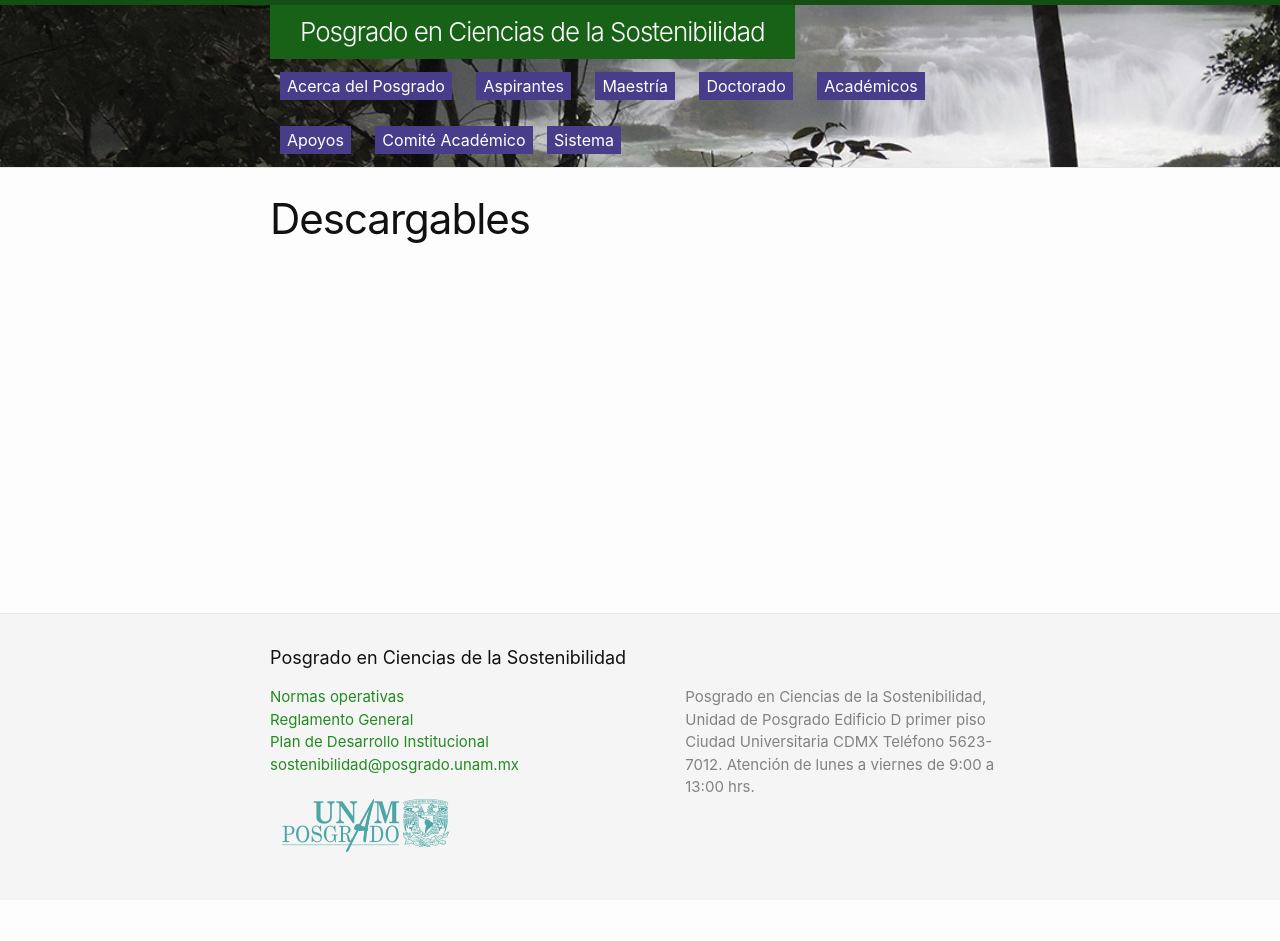
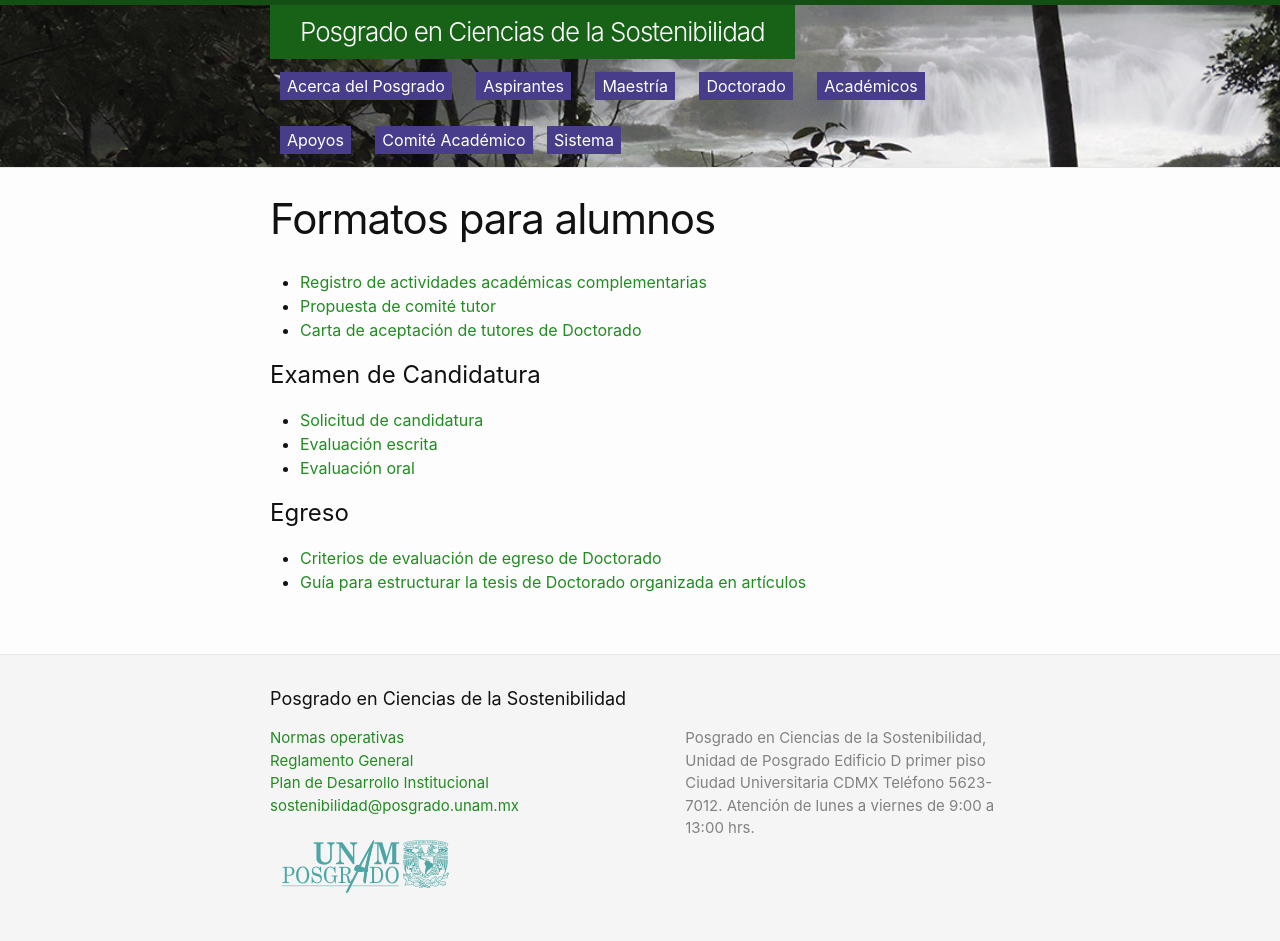
Before and after one commit to pcs-unam/pcs-unam.github.io, a Jekyll site: the page built from doctorado/descargables.md, in a window 1280 px wide. Built offline with Jekyll 4.4.1, drawn with Linux system fonts in a browser that asks for light colours; before the commit the page ends 900 px from its top, so only the background shows below that.

Commit message:
seccion de doctorado lista

```diff
--- a/doctorado/descargables.md
+++ b/doctorado/descargables.md
@@ -1,5 +1,20 @@
 ---
-title: Descargables
+title: Formatos para alumnos
 layout: page
 permalink: doctorado/descargables
 ---
+
+ - [Registro de actividades académicas complementarias](/assets/docs/formato-actividades-academicas-complementarias.xlsx)
+ - [Propuesta de comité tutor](/assets/docs/propuesta_comite_tutor.xlsx)
+ - [Carta de aceptación de tutores de Doctorado](/assets/docs/formato_carta_aceptacion_tutor_doctorado.doc)
+
+# Examen de Candidatura
+
+ - [Solicitud de candidatura](/assets/docs/solicitud-jurado-candidatura.docx)
+ - [Evaluación escrita](/assets/docs/evaluacion_escrita_candidatura.pdf)
+ - [Evaluación oral](/assets/docs/evaluacion_oral_candidatura.pdf)
+
+# Egreso
+
+ - [Criterios de evaluación de egreso de Doctorado](/assets/docs/criterios_egreso_doctorado.pdf)
+ - [Guía para estructurar la tesis de Doctorado organizada en artículos](/assets/docs/guia_doctorado.pdf)
```
Also changed, not shown: 03_doctorado.md (+6 -6 lines), doctorado/actividades.md (+1 -1 lines), doctorado/normas.md (deleted, +0 -5 lines), 6 other files.
